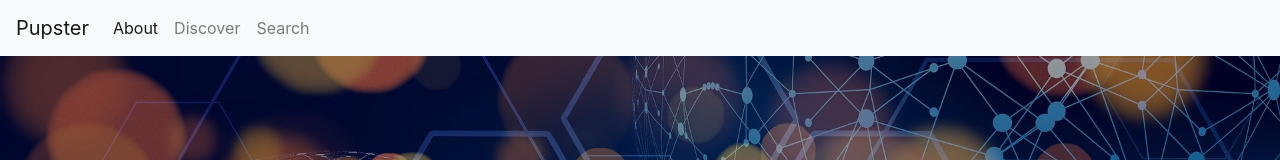
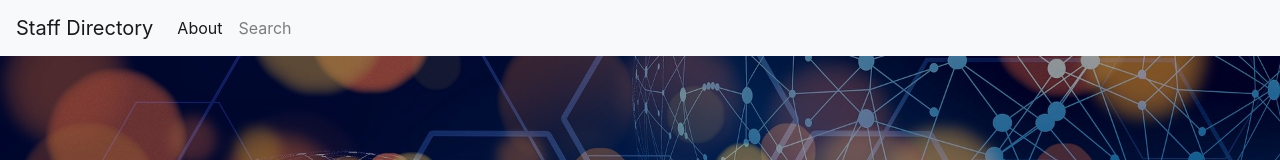
Before and after one commit to aaivey22/staff-directory, a React (Create React App) app: page / in a window 1280 px wide. Shown: the top 160 px of the page. Built offline with nearby package versions, Linux system fonts and the light colour scheme.

Commit message:
updated navbar and footer components

```diff
--- a/src/components/Navbar/index.js
+++ b/src/components/Navbar/index.js
@@ -7,7 +7,7 @@ function Navbar() {
   return (
     <nav className="navbar navbar-expand-lg navbar-light bg-light">
       <Link className="navbar-brand" to="/">
-        Pupster
+        Staff Directory
       </Link>
       <div>
         <ul className="navbar-nav">
@@ -23,14 +23,14 @@ function Navbar() {
               About
             </Link>
           </li>
-          <li className="nav-item">
+          {/* <li className="nav-item">
             <Link
-              to="/discover"
-              className={window.location.pathname === "/discover" ? "nav-link active" : "nav-link"}
+              to="/directory"
+              className={window.location.pathname === "/directory" ? "nav-link active" : "nav-link"}
             >
-              Discover
+              Directory
             </Link>
-          </li>
+          </li> */}
           <li className="nav-item">
             <Link
               to="/search"
```
